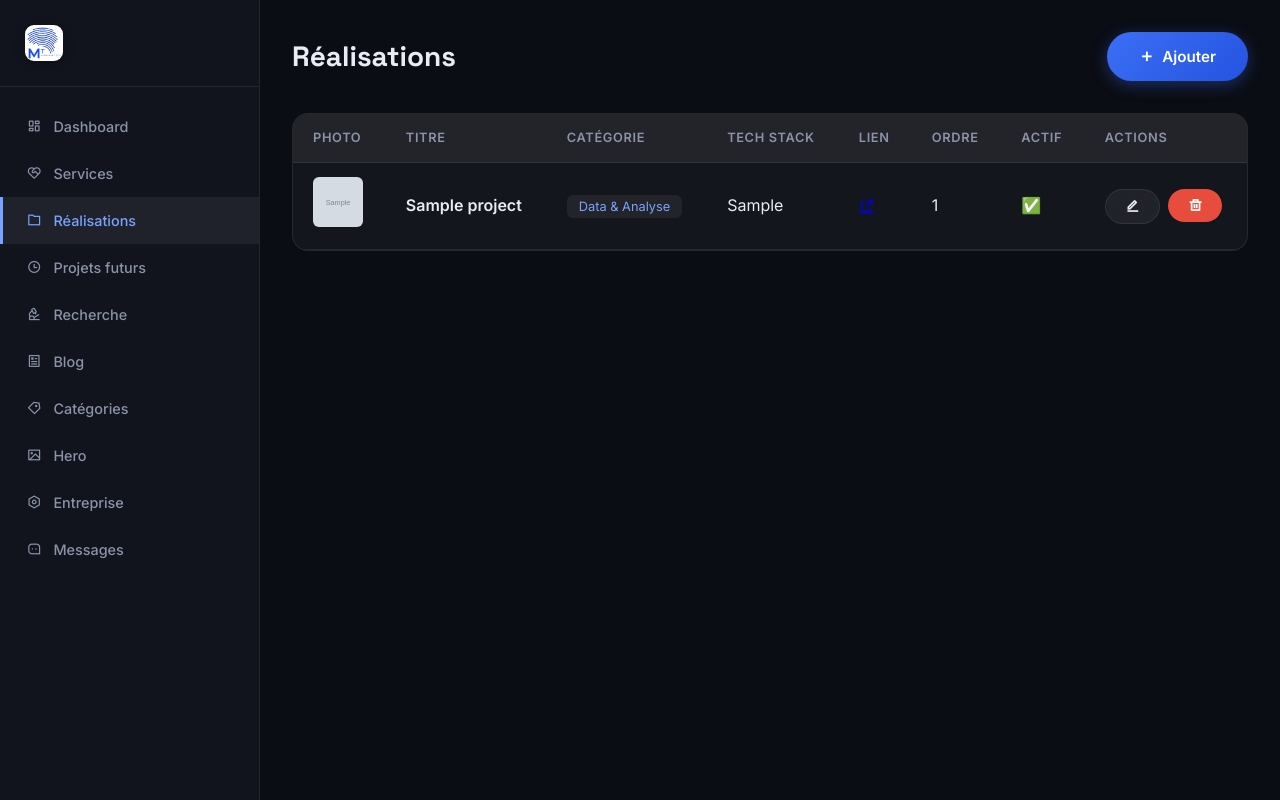
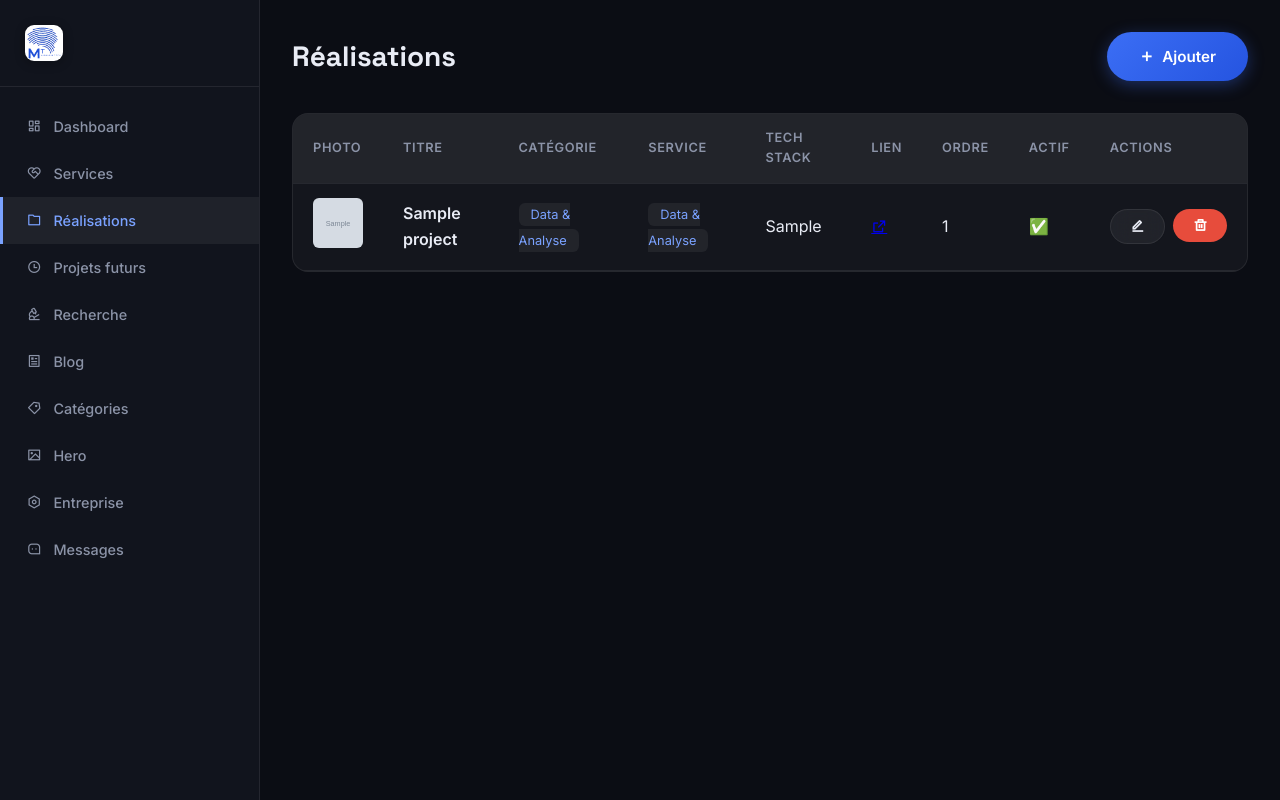
Before and after one commit to Minimum-Tech-Company/Minimum_Tech_Company.sn, a Django app: page /admin-panel/projects/ in a window 1280 px wide. Run offline with Django 5.2, Linux system fonts and the light colour scheme; a user stored in the database is signed in; data comes from the database, SQL or seed files in the repository; tables that the repository leaves empty hold one stand-in row (values such as "Sample post"); grey boxes marked "Sample" are stand-in pictures; some libraries are stand-ins or nearby versions.

Commit message:
feat: link projects to service categories; homepage shows 6 realisations + 6 colabs with CTAs; service detail filters related projects

```diff
--- a/core/models.py
+++ b/core/models.py
@@ -47,6 +47,7 @@ class Project(models.Model):
     title = models.CharField(max_length=200)
     description = models.TextField()
     category = models.ForeignKey(Category, on_delete=models.SET_NULL, null=True, blank=True, related_name='projects')
+    service_category = models.ForeignKey(Category, on_delete=models.SET_NULL, null=True, blank=True, related_name='service_projects', limit_choices_to={'category_type': 'service'})
     image = models.ImageField(upload_to='projects/', blank=True, null=True)
     link = models.URLField(blank=True, null=True)
     tech_stack = models.CharField(max_length=500, blank=True, null=True)
@@ -63,6 +64,10 @@ class Project(models.Model):
     @property
     def category_display(self):
         return self.category.name if self.category else ''
+
+    @property
+    def service_category_display(self):
+        return self.service_category.name if self.service_category else ''
 
 
 class FutureProject(models.Model):
--- a/core/views.py
+++ b/core/views.py
@@ -17,11 +17,14 @@ def get_company_info():
 # ============ PAGES PUBLIQUES ============
 
 def index(request):
+    realisations = Project.objects.filter(active=True, category__slug='realisation')
+    colabs = Project.objects.filter(active=True, category__slug__in=['partenariat', 'collaboration'])
     context = {
         'hero': Hero.objects.filter(active=True).first(),
         'services': Service.objects.filter(active=True)[:6],
         'service_categories': list(Category.objects.filter(category_type='service', active=True).values('slug', 'name')),
-        'projects': Project.objects.filter(active=True)[:3],
+        'realisations': realisations[:6],
+        'colabs': colabs[:6],
         'research': ResearchProject.objects.filter(active=True).first(),
         'company': get_company_info(),
     }
@@ -46,7 +49,7 @@ def service_detail_page(request, pk):
     service = get_object_or_404(Service, pk=pk, active=True)
     context = {
         'service': service,
-        'projects': Project.objects.filter(active=True),
+        'projects': Project.objects.filter(active=True, service_category=service.category) if service.category else Project.objects.none(),
         'company': get_company_info(),
     }
     return render(request, 'core/service_detail.html', context)
@@ -206,6 +209,7 @@ def admin_projects(request):
                 title=request.POST['title'],
                 description=request.POST['description'],
                 category_id=request.POST.get('category') or None,
+                service_category_id=request.POST.get('service_category') or None,
                 image=request.FILES.get('image'),
                 link=request.POST.get('link', ''),
                 tech_stack=request.POST.get('tech_stack', ''),
@@ -217,6 +221,7 @@ def admin_projects(request):
             p.title = request.POST['title']
             p.description = request.POST['description']
             p.category_id = request.POST.get('category') or None
+            p.service_category_id = request.POST.get('service_category') or None
             if request.FILES.get('image'):
                 p.image = request.FILES['image']
             p.link = request.POST.get('link', '')
@@ -228,7 +233,11 @@ def admin_projects(request):
         elif action == 'delete':
             Project.objects.filter(id=request.POST['id']).delete()
             messages.success(request, 'Projet supprimé.')
-    ctx = {'projects': Project.objects.all().order_by('display_order'), 'categories': Category.objects.filter(category_type='project', active=True)}
+    ctx = {
+        'projects': Project.objects.all().order_by('display_order'),
+        'categories': Category.objects.filter(category_type='project', active=True),
+        'service_categories': Category.objects.filter(category_type='service', active=True),
+    }
     return render(request, 'core/admin/projects.html', ctx)
 
 
--- a/templates/core/admin/projects.html
+++ b/templates/core/admin/projects.html
@@ -25,20 +25,21 @@
     {% if messages %}{% for msg in messages %}<div class="alert alert-success"><i class="ri-check-line"></i> {{ msg }}</div>{% endfor %}{% endif %}
     <div class="admin-table">
       <table>
-        <thead><tr><th>Photo</th><th>Titre</th><th>Catégorie</th><th>Tech Stack</th><th>Lien</th><th>Ordre</th><th>Actif</th><th>Actions</th></tr></thead>
+        <thead><tr><th>Photo</th><th>Titre</th><th>Catégorie</th><th>Service</th><th>Tech Stack</th><th>Lien</th><th>Ordre</th><th>Actif</th><th>Actions</th></tr></thead>
         <tbody>
           {% for p in projects %}
           <tr>
             <td>{% if p.image %}<img src="{{ p.image.url }}" alt="" style="width:50px;height:50px;object-fit:cover;border-radius:6px">{% else %}<span style="color:var(--c-text2)">—</span>{% endif %}</td>
             <td style="font-weight:600">{{ p.title }}</td>
             <td><span class="tag">{{ p.category_display|default:"—" }}</span></td>
+            <td><span class="tag">{{ p.service_category_display|default:"—" }}</span></td>
             <td>{{ p.tech_stack|default:"—" }}</td>
             <td>{% if p.link %}<a href="{{ p.link }}" target="_blank"><i class="ri-external-link-line"></i></a>{% endif %}</td>
             <td>{{ p.display_order }}</td>
             <td>{% if p.active %}✅{% else %}❌{% endif %}</td>
             <td>
               <div class="admin-actions">
-                <button class="btn btn-sm btn-ghost" onclick="editProject({{ p.id }},'{{ p.title|escapejs }}','{{ p.description|escapejs }}',{{ p.category_id|default:'null' }},'{{ p.link|default:'' }}','{{ p.tech_stack|default:''|escapejs }}',{{ p.display_order }},{% if p.active %}1{% else %}0{% endif %})"><i class="ri-edit-line"></i></button>
+                <button class="btn btn-sm btn-ghost" onclick="editProject({{ p.id }},'{{ p.title|escapejs }}','{{ p.description|escapejs }}',{{ p.category_id|default:'null' }},{{ p.service_category_id|default:'null' }},'{{ p.link|default:'' }}','{{ p.tech_stack|default:''|escapejs }}',{{ p.display_order }},{% if p.active %}1{% else %}0{% endif %})"><i class="ri-edit-line"></i></button>
                 <form method="post" style="display:inline">{% csrf_token %}<input type="hidden" name="action" value="delete"><input type="hidden" name="id" value="{{ p.id }}"><button class="btn btn-sm btn-danger" type="submit" onclick="return confirm('Supprimer ?')"><i class="ri-delete-bin-line"></i></button></form>
               </div>
             </td>
@@ -59,6 +60,7 @@
             <div class="form-group"><label>Titre</label><input type="text" name="title" required></div>
             <div class="form-group"><label>Description</label><textarea name="description" required></textarea></div>
             <div class="form-group"><label>Catégorie</label><select name="category">{% for cat in categories %}<option value="{{ cat.id }}">{{ cat.name }}</option>{% endfor %}</select></div>
+            <div class="form-group"><label>Service lié</label><select name="service_category"><option value="">— Aucun —</option>{% for cat in service_categories %}<option value="{{ cat.id }}">{{ cat.name }}</option>{% endfor %}</select></div>
             <div class="form-group"><label>Photo de couverture</label><input type="file" name="image" accept="image/*"></div>
             <div class="form-group"><label>Tech Stack (séparé par virgules)</label><input type="text" name="tech_stack" placeholder="Django, React, PostgreSQL"></div>
             <div class="form-group"><label>Lien externe</label><input type="url" name="link" placeholder="https://..."></div>
@@ -79,6 +81,7 @@
             <div class="form-group"><label>Titre</label><input type="text" name="title" id="edit_title" required></div>
             <div class="form-group"><label>Description</label><textarea name="description" id="edit_desc" required></textarea></div>
             <div class="form-group"><label>Catégorie</label><select name="category" id="edit_cat">{% for cat in categories %}<option value="{{ cat.id }}">{{ cat.name }}</option>{% endfor %}</select></div>
+            <div class="form-group"><label>Service lié</label><select name="service_category" id="edit_svc_cat"><option value="">— Aucun —</option>{% for cat in service_categories %}<option value="{{ cat.id }}">{{ cat.name }}</option>{% endfor %}</select></div>
             <div class="form-group"><label>Photo de couverture</label><input type="file" name="image" accept="image/*"></div>
             <div class="form-group"><label>Tech Stack</label><input type="text" name="tech_stack" id="edit_tech"></div>
             <div class="form-group"><label>Lien</label><input type="url" name="link" id="edit_link"></div>
@@ -92,11 +95,12 @@
   </main>
 </div>
 <script>
-function editProject(id,title,desc,cat,link,tech,order,active){
+function editProject(id,title,desc,cat,svcCat,link,tech,order,active){
   document.getElementById('edit_id').value=id;
   document.getElementById('edit_title').value=title;
   document.getElementById('edit_desc').value=desc;
   if(cat) document.getElementById('edit_cat').value=cat;
+  document.getElementById('edit_svc_cat').value=svcCat || '';
   document.getElementById('edit_link').value=link;
   document.getElementById('edit_tech').value=tech;
   document.getElementById('edit_order').value=order;
```
Also changed, not shown: templates/core/index.html (+41 -4 lines), core/migrations/0005_project_service_category.py (added).
